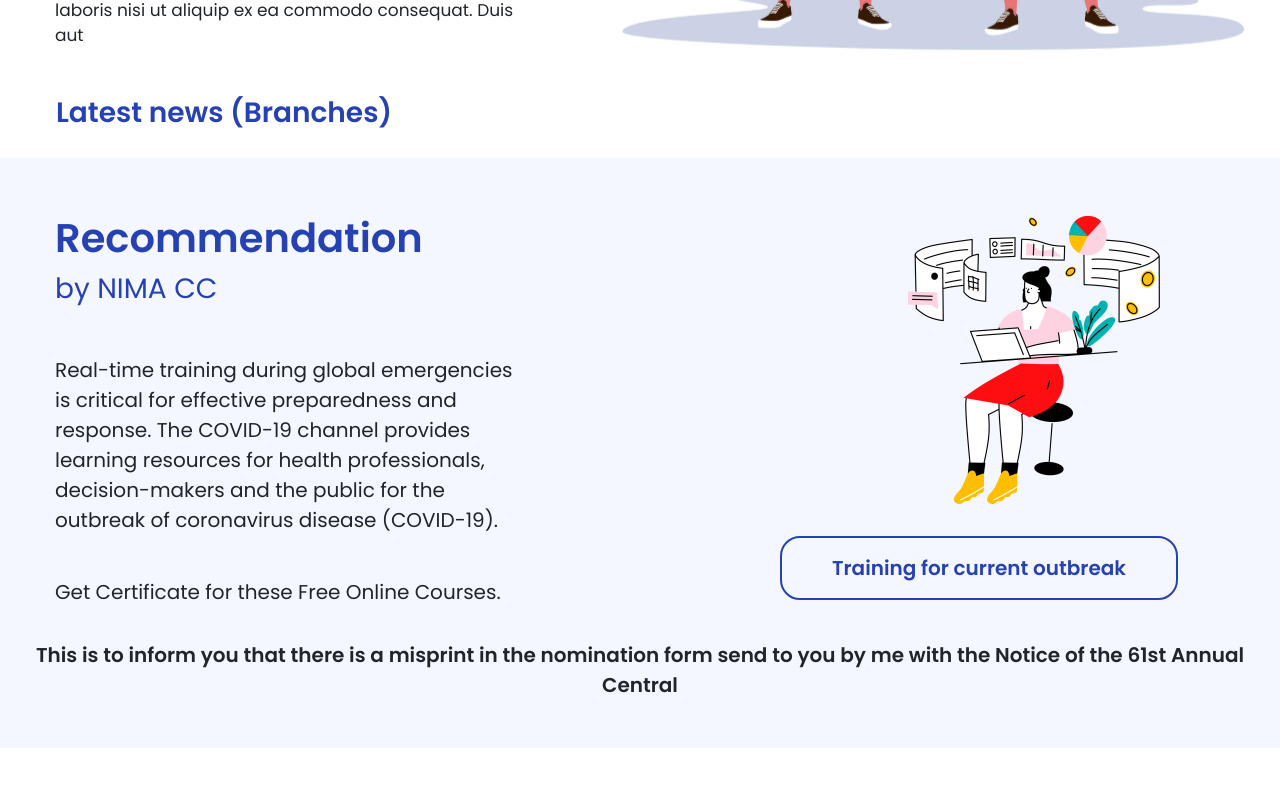
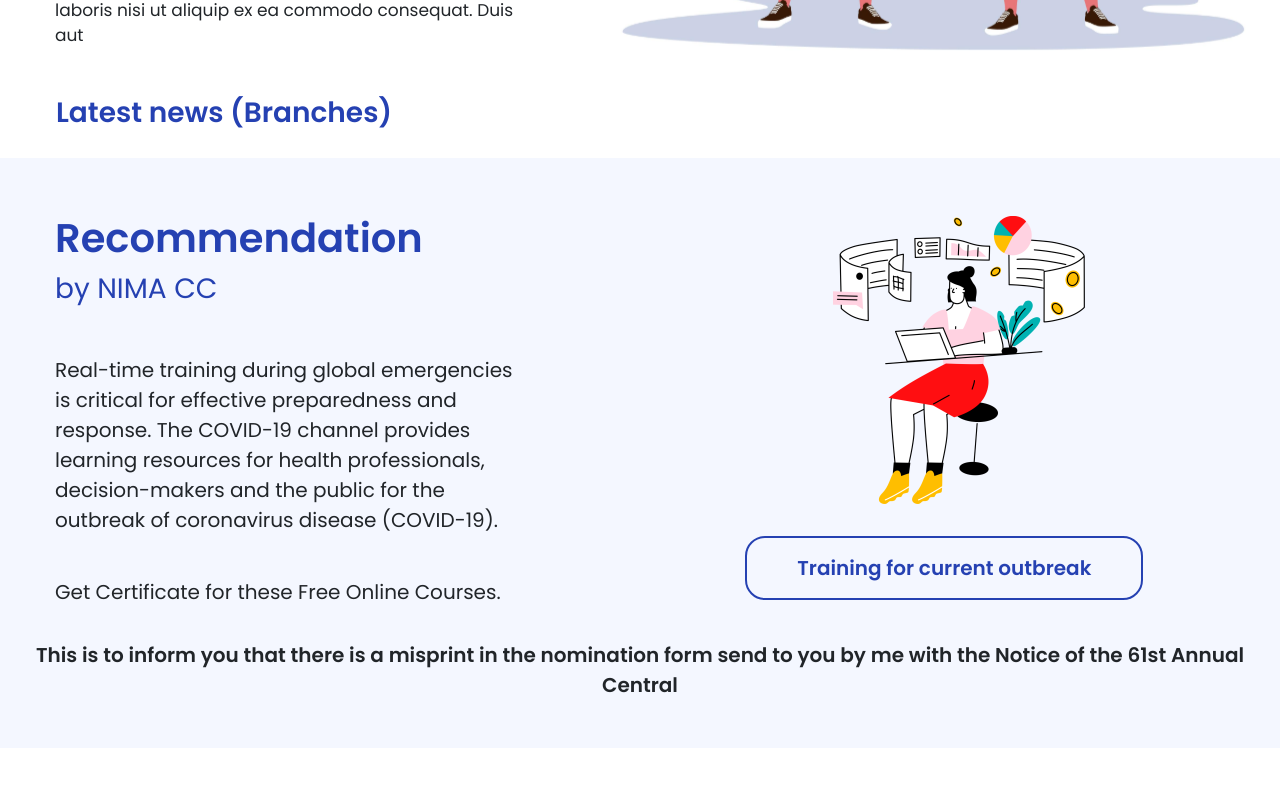
Before and after one commit to Srush-Ray/Doctors, a React (Create React App) app in the folder doctors/: page /covid in a window 1280 px wide. Shown: the part 566-1363 px from the top of the page. Built offline with nearby package versions, Linux system fonts and the light colour scheme.

Commit message:
covid alignment

```diff
--- a/doctors/src/Covid/Covid.css
+++ b/doctors/src/Covid/Covid.css
@@ -61,7 +61,10 @@ padding: 50px;
   .Covid__secondillustration {
     width: 252px;
     height: 288px;
-    margin-left: 80%;
+    margin-right: 10%;
+    float: right;
+
+    /* margin-left: 80%; */
   }
   .Covid__para {
     margin-top: 30px;
@@ -107,6 +110,7 @@ padding: 50px;
     border: solid 2px #2541b2;
     color: #2541b2;
     margin-left: 10%;
+    float: right;
   }
   .Covid__text {
     text-align: center;
@@ -181,7 +185,9 @@ padding: 50px;
   .Covid__secondillustration {
     width: 9rem;
     height: 10rem;
-    margin-left: 90%;
+    float: right;
+    margin-right: 10%;
+    /* margin-left: 90%; */
   }
   .Covid__firstIllustration {
     width: 33rem;
@@ -200,6 +206,7 @@ padding: 50px;
     font-weight: 600;
     border: solid 2px #2541b2;
     color: #2541b2;
+    float: right;
   }
   .Covid__para {
     margin-top: 30px;
@@ -281,7 +288,9 @@ padding: 50px;
   .Covid__secondillustration {
     width: 9rem;
     height: 10rem;
-    margin-left: 100%;
+    margin-right: 20%;
+    float: right;
+    /* margin-left: 100%; */
   }
   .Covid__firstIllustration {
     width: 25rem;
@@ -300,6 +309,7 @@ padding: 50px;
     font-weight: 600;
     border: solid 2px #2541b2;
     color: #2541b2;
+    float: right;
   }
   .Covid__para {
     margin-top: 30px;
--- a/doctors/src/Covid/Covid.js
+++ b/doctors/src/Covid/Covid.js
@@ -67,7 +67,27 @@ class Covid extends React.Component {
                 <p />
               </p>
             </div>
-            <div className="offset-lg-2 offset-md-1 col-md-2 Covid__CenterDiv">
+            <div className="col-md-6">
+              <div className="row">
+                <div className="col-md-12">
+                  <img
+                    src={pic}
+                    alt="SecondIllustration"
+                    className="Covid__secondillustration"
+                  ></img>
+                </div>
+                <div className="col-12">
+                  <button
+                    type="button"
+                    className="btn btn-outline-primary Covid__button"
+                  >
+                    Training for current outbreak
+                  </button>
+                </div>
+              </div>
+            </div>
+
+            {/*<div className=" offset-md-1 col-md-6 Covid__CenterDiv">
               <img
                 src={pic}
                 alt="picture"
@@ -79,7 +99,7 @@ class Covid extends React.Component {
               >
                 Training for current outbreak
               </button>
-            </div>
+    </div>*/}
           </div>
           <div className="row">
             <div className="col-12">
--- a/doctors/src/Desk/Desk.css
+++ b/doctors/src/Desk/Desk.css
@@ -10,6 +10,13 @@
   position: fixed;
   overflow-y: scroll;
   font-family: "Poppins", sans-serif;
+}
+.Desk__selectedDoctorDescription {
+  overflow-y: scroll;
+  height: 100%;
+}
+.Desk__rowSelected {
+  /* overflow: hidden; */
 }
 .Desk__h1 {
   font-weight: bold;
--- a/doctors/src/Desk/Desk.js
+++ b/doctors/src/Desk/Desk.js
@@ -359,7 +359,7 @@ class Desk extends React.Component {
                   </div>
                 </div>
                 <div
-                  className="col-12"
+                  className="col-12 "
                   style={{ padding: 0, marginLeft: "0.1rem" }}
                 >
                   <p style={{ marginTop: "35px", fontSize: "14px" }}>
--- a/doctors/src/HomePage/HomePage.js
+++ b/doctors/src/HomePage/HomePage.js
@@ -43,7 +43,7 @@ function HomePage() {
               Covid
             </Link>
           </button>
-  </div>*/}
+        </div>
         <div className="col-md-2 col-12">
           <button type="button" className="btn btn-light HomePage__Btn">
             <Link to="/lifeMembershipForm" className="HomePage__link">
@@ -51,6 +51,7 @@ function HomePage() {
             </Link>
           </button>
         </div>
+      */}
         <div className="col-md-3 col-12">
           <button type="button" className="btn btn-light HomePage__Btn">
             <Link to="/covid" className="HomePage__link">
--- a/doctors/src/StateBranchOfficial/StateBranchOfficial.js
+++ b/doctors/src/StateBranchOfficial/StateBranchOfficial.js
@@ -60,6 +60,7 @@ class StateBranchOfficials extends React.Component {
     this.setState({
       selectedDoctors: temp,
     });
+    this.Carousel.goToSlide(0, true);
   };
   componentDidMount() {
     this.setState({ doctorDetails: doctors });
@@ -321,6 +322,7 @@ class StateBranchOfficials extends React.Component {
               draggable={false}
               responsive={responsive}
               showArrows={false}
+              ref={(el) => (this.Carousel = el)}
               ssr={false} // means to render carousel on server-side.
               // infinite={true}
               // autoPlay={this.props.deviceType !== "mobile" ? true : false}
```
